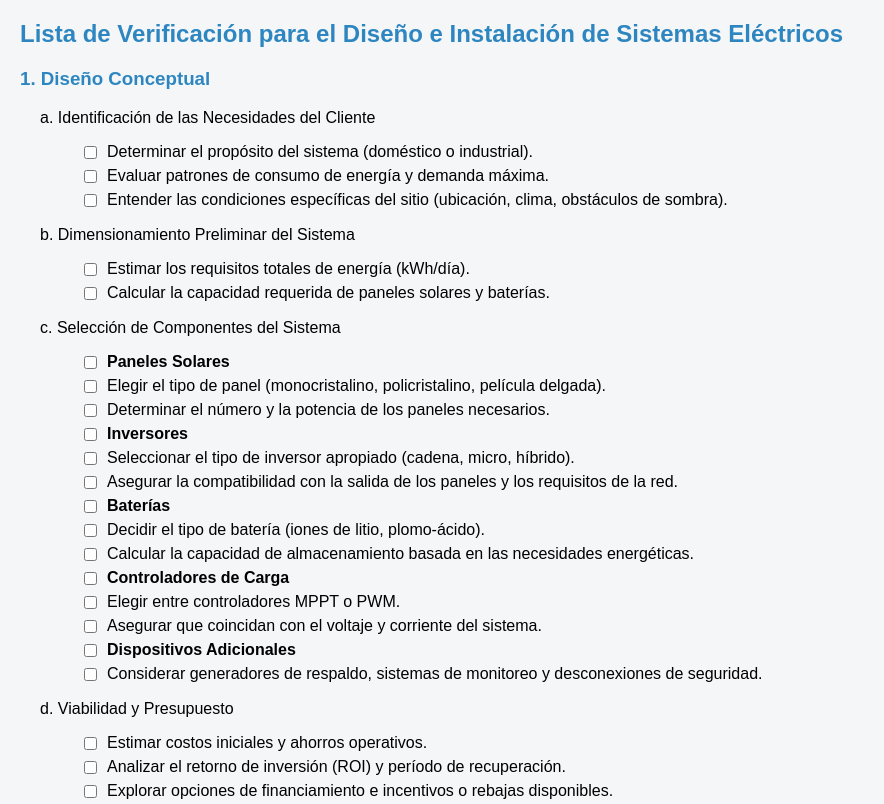
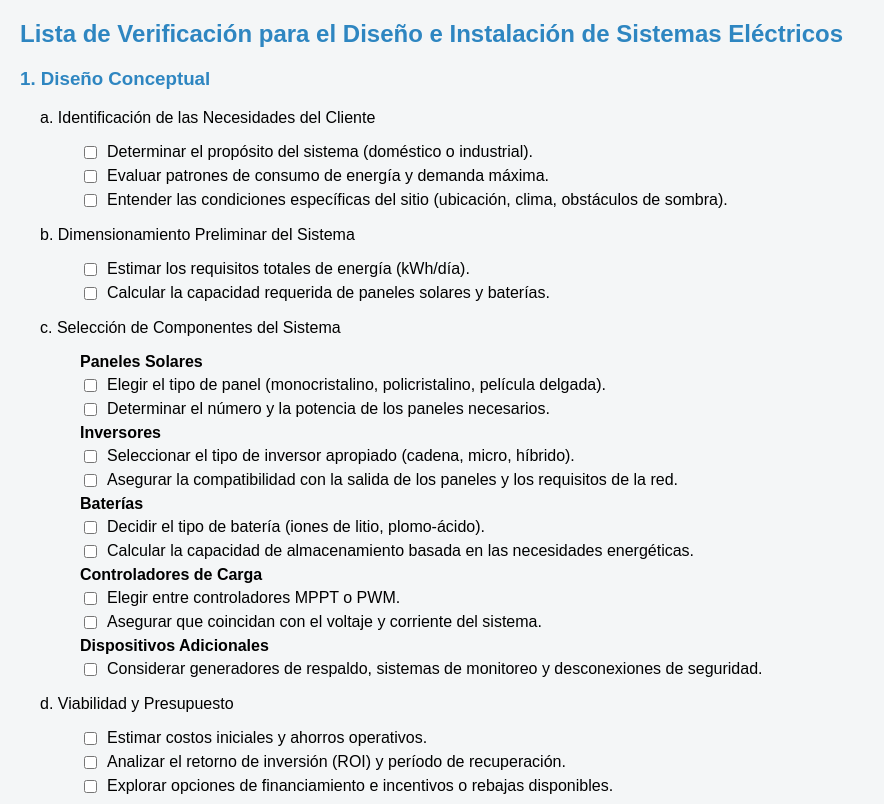
Before and after one commit to raisga/solar-check, a plain HTML site: page docs/index.html in a window 1280 px wide. Shown: the top 804 px of the page, without its empty margins (0-884 px from the left). Drawn offline with Linux system fonts and the light colour scheme.

Commit message:
feat: makes checklist state persistent

```diff
--- a/docs/index.html
+++ b/docs/index.html
@@ -324,7 +324,7 @@
     function createChecklist() {
         const checklistContainer = document.getElementById('checklist');
 
-        checklistData.forEach(section => {
+        checklistData.forEach((section, sectionIndex) => {
             const sectionDiv = document.createElement('div');
             sectionDiv.className = 'section';
 
@@ -332,7 +332,7 @@
             sectionTitle.textContent = section.title;
             sectionDiv.appendChild(sectionTitle);
 
-            section.tasks.forEach(task => {
+            section.tasks.forEach((task, taskIndex) => {
                 const taskDiv = document.createElement('div');
                 taskDiv.className = 'task';
 
@@ -340,22 +340,38 @@
                 taskTitle.textContent = task.title;
                 taskDiv.appendChild(taskTitle);
 
-                task.subtasks.forEach(subtask => {
+                task.subtasks.forEach((subtask, subtaskIndex) => {
                     const subtaskDiv = document.createElement('div');
                     subtaskDiv.className = 'subtask';
 
-                    const checkbox = document.createElement('input');
-                    checkbox.type = 'checkbox';
+                    const label = document.createElement('label');
 
-                    const label = document.createElement('label');
-                    label.appendChild(checkbox);
-
-                    // Si el subtask empieza con "**" y termina con "**", es un subtítulo
                     if (subtask.startsWith("**") && subtask.endsWith("**")) {
+                        // Es un subtítulo, mostrar en negrita sin checkbox
                         const strongText = document.createElement('strong');
                         strongText.textContent = subtask.replace(/\*\*/g, '');
                         label.appendChild(strongText);
                     } else {
+                        // Crear el checkbox
+                        const checkbox = document.createElement('input');
+                        checkbox.type = 'checkbox';
+
+                        // Crear una clave única para cada subtask
+                        const checkboxId = `section${sectionIndex}_task${taskIndex}_subtask${subtaskIndex}`;
+                        checkbox.id = checkboxId;
+
+                        // Cargar el estado del checkbox desde localStorage
+                        const savedState = localStorage.getItem(checkboxId);
+                        if (savedState === 'true') {
+                            checkbox.checked = true;
+                        }
+
+                        // Agregar evento para guardar el estado al marcar/desmarcar
+                        checkbox.addEventListener('change', () => {
+                            localStorage.setItem(checkboxId, checkbox.checked);
+                        });
+
+                        label.appendChild(checkbox);
                         label.appendChild(document.createTextNode(subtask));
                     }
 
```
Also changed, not shown: files/prompt.txt.
